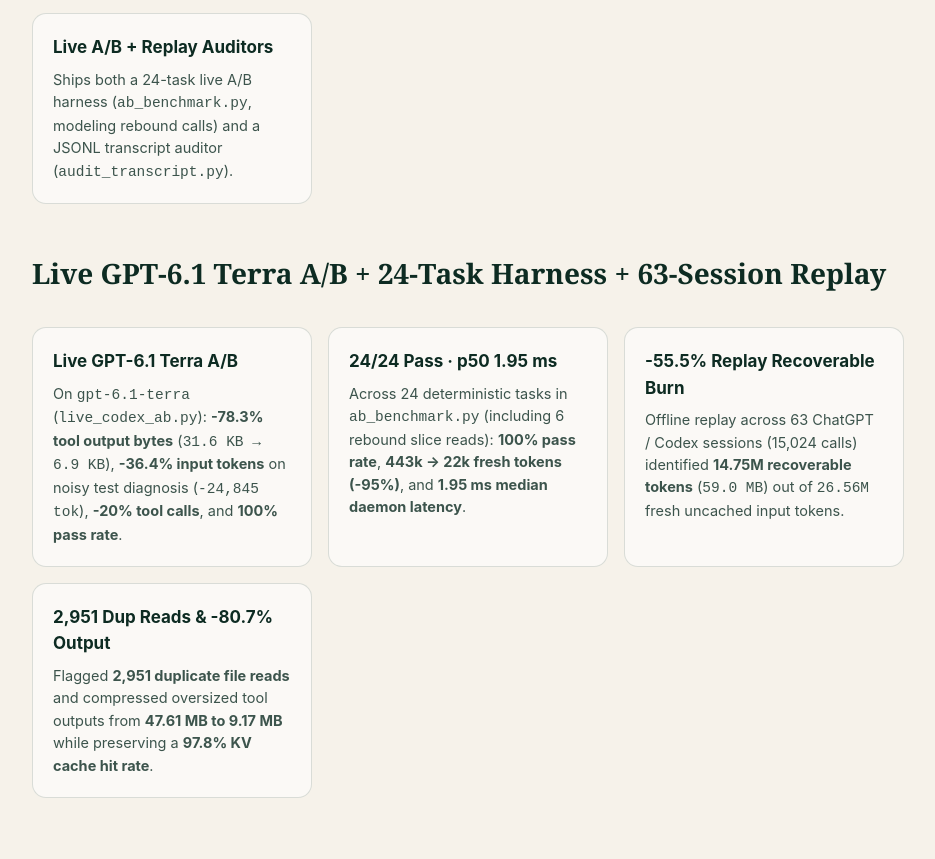
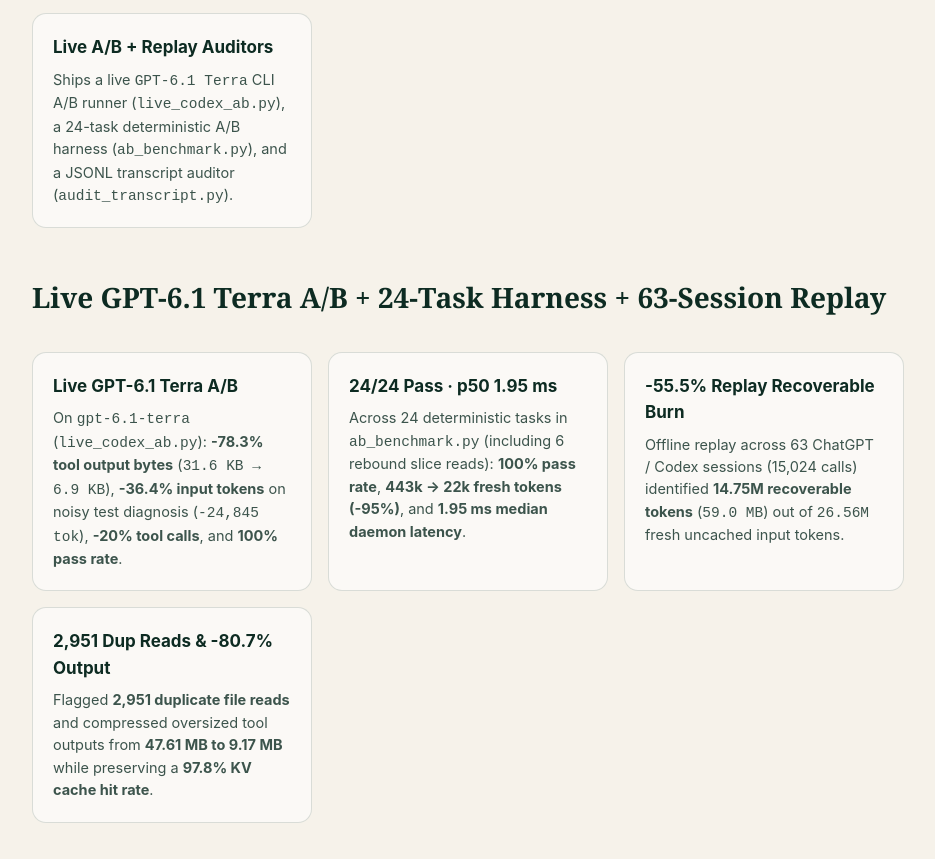
Before and after one commit to jaxels1/token-guard, a plain HTML site: page docs/index.html in a window 1280 px wide. Shown: the part 1537-2396 px from the top of the page, without its empty margins (172-1107 px from the left). Drawn offline with Linux system fonts and the light colour scheme.

Commit message:
Clarify 24-task deterministic A/B harness in docs

```diff
--- a/docs/index.html
+++ b/docs/index.html
@@ -132,7 +132,7 @@
         </div>
         <div class="card">
           <h3>Live A/B + Replay Auditors</h3>
-          <p>Ships both a 24-task live A/B harness (<code>ab_benchmark.py</code>, modeling rebound calls) and a JSONL transcript auditor (<code>audit_transcript.py</code>).</p>
+          <p>Ships a live <code>GPT-6.1 Terra</code> CLI A/B runner (<code>live_codex_ab.py</code>), a 24-task deterministic A/B harness (<code>ab_benchmark.py</code>), and a JSONL transcript auditor (<code>audit_transcript.py</code>).</p>
         </div>
       </div>
 
```
